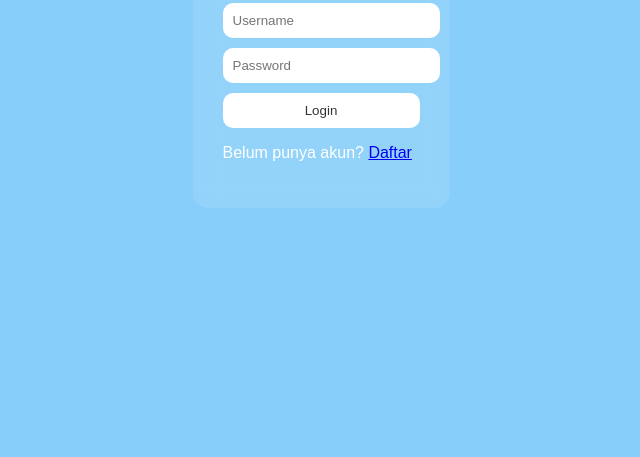
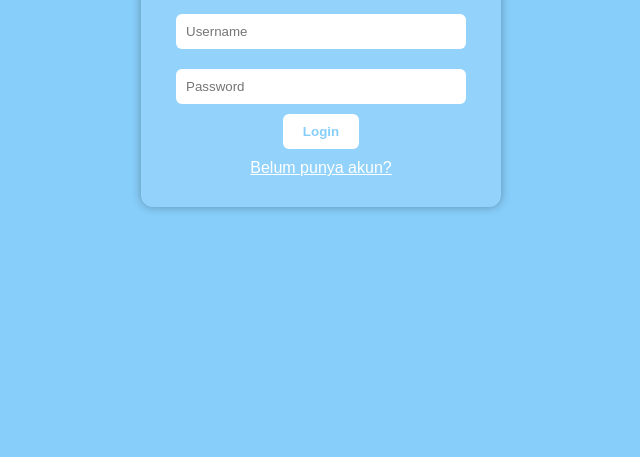
Before and after one commit to imn0thero/Hai, a website: page public/login.html in a window 1280 px wide. Shown: the part 343-800 px from the top of the page, without its empty margins (319-959 px from the left). Drawn offline with nearby package versions, Linux system fonts and the light colour scheme; no server answers.

Commit message:
Update login.html

```diff
--- a/public/login.html
+++ b/public/login.html
@@ -1,63 +1,77 @@
 <!DOCTYPE html>
 <html lang="en">
 <head>
-  <meta charset="UTF-8">
-  <meta name="viewport" content="width=device-width, initial-scale=1.0">
+  <meta charset="UTF-8" />
+  <meta name="viewport" content="width=device-width, initial-scale=1.0"/>
   <title>Login</title>
   <style>
     body {
       margin: 0;
-      font-family: Arial, sans-serif;
-      background: #87cefa;
+      background: #87CEFA;
+      font-family: sans-serif;
+      color: white;
       display: flex;
+      justify-content: center;
       align-items: center;
-      justify-content: center;
       height: 100vh;
-      color: white;
     }
     .box {
       background: rgba(255, 255, 255, 0.1);
+      border-radius: 12px;
       padding: 30px;
-      border-radius: 15px;
-      backdrop-filter: blur(10px);
+      box-shadow: 0 0 10px rgba(0,0,0,0.3);
+      width: 300px;
+      text-align: center;
     }
-    input, button {
-      display: block;
+    input {
+      width: 90%;
+      padding: 10px;
       margin: 10px 0;
-      padding: 10px;
-      width: 100%;
       border: none;
-      border-radius: 10px;
+      border-radius: 6px;
     }
     button {
+      padding: 10px 20px;
+      border: none;
       background: white;
-      color: #333;
+      color: #87CEFA;
+      font-weight: bold;
+      border-radius: 6px;
       cursor: pointer;
+    }
+    a {
+      color: white;
+      text-decoration: underline;
+      display: block;
+      margin-top: 10px;
     }
   </style>
 </head>
 <body>
   <div class="box">
     <h2>Login</h2>
-    <input type="text" id="loginUsername" placeholder="Username">
-    <input type="password" id="loginPassword" placeholder="Password">
-    <button id="loginBtn">Login</button>
-    <p>Belum punya akun? <a href="signup.html">Daftar</a></p>
+    <input type="text" id="username" placeholder="Username" /><br />
+    <input type="password" id="password" placeholder="Password" /><br />
+    <button onclick="login()">Login</button>
+    <a href="/signup.html">Belum punya akun?</a>
   </div>
+
   <script src="/socket.io/socket.io.js"></script>
   <script>
     const socket = io();
-    document.getElementById('loginBtn').addEventListener('click', () => {
-      const username = document.getElementById('loginUsername').value;
-      const password = document.getElementById('loginPassword').value;
+
+    function login() {
+      const username = document.getElementById('username').value;
+      const password = document.getElementById('password').value;
       socket.emit('login', { username, password });
-    });
-    socket.on('loginResult', data => {
-      if (data.success) {
-        localStorage.setItem('user', data.user);
-        window.location.href = 'index.html';
+    }
+
+    socket.on('loginResult', res => {
+      if (res.success) {
+        localStorage.setItem('user', res.user);
+        window.location.href = '/';
       } else {
-        alert(data.message);
+        alert(res.message);
       }
     });
   </script>
```
